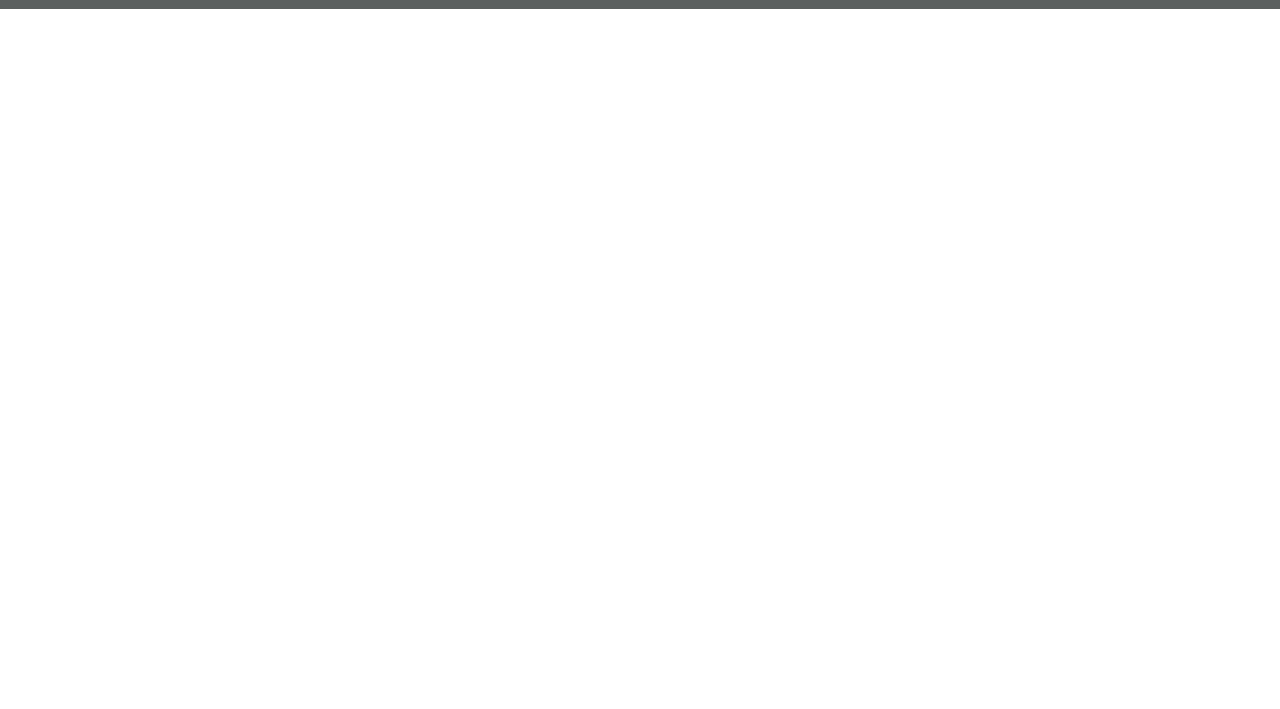
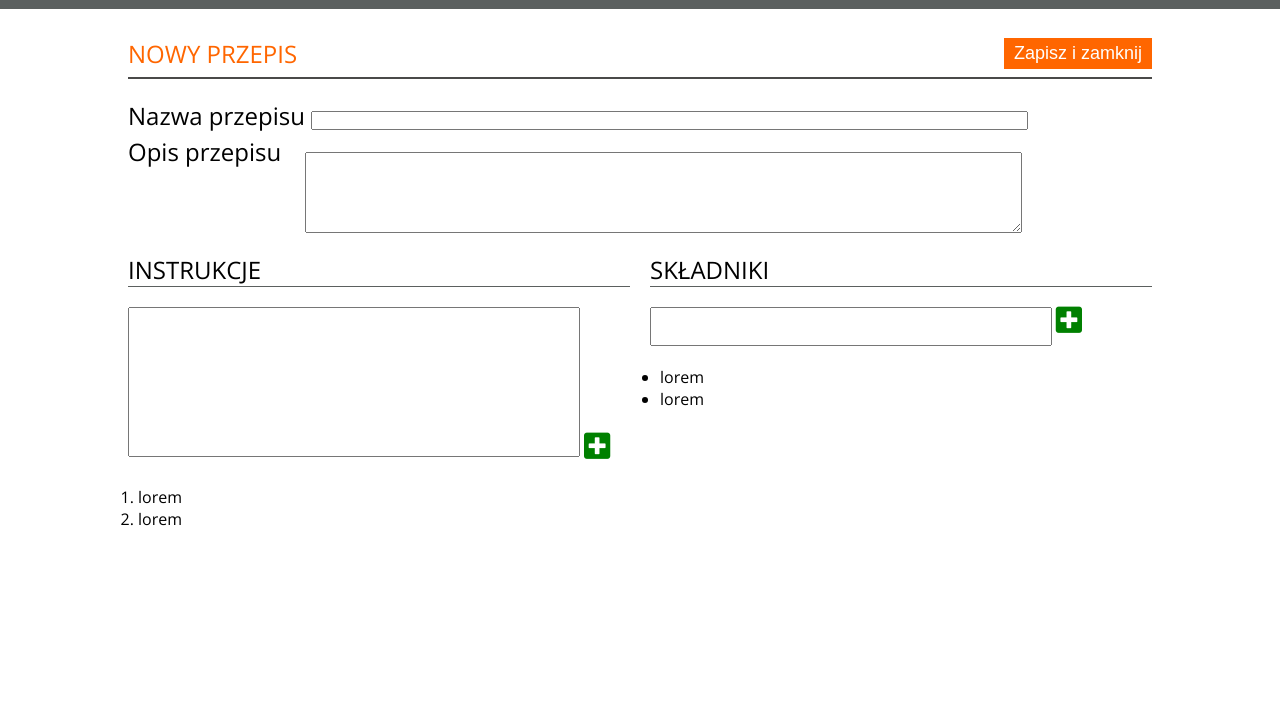
Before and after one commit to utheris/ScrumPractice, a website: page development/app.html in a window 1280 px wide. Shown: the part 91-800 px from the top of the page. Drawn offline with nearby package versions, Linux system fonts and the light colour scheme; files that its build step writes are made by us from their sources; a web font is replaced by a local one.

Commit message:
innitial adding_new_recipe_section

```diff
--- a/development/app.html
+++ b/development/app.html
@@ -1,17 +1,55 @@
 <!DOCTYPE html>
 <html lang="pl">
+
 <head>
   <meta charset="UTF-8" />
   <meta name="viewport" content="width=device-width, initial-scale=1.0" />
   <meta http-equiv="X-UA-Compatible" content="ie=edge" />
   <title>Zaplanuj Jedzonko</title>
+  <link rel="stylesheet" href="https://use.fontawesome.com/releases/v5.3.1/css/all.css"
+    integrity="sha384-mzrmE5qonljUremFsqc01SB46JvROS7bZs3IO2EmfFsd15uHvIt+Y8vEf7N7fWAU" crossorigin="anonymous" />
   <link rel="stylesheet" href="./css/main.css" />
 </head>
+
 <body>
   <header>
-      <h1>Hello App!</h1>
   </header>
+  <section class="add-recipe">
+    <div class="top-bar">
+      <h3>Nowy przepis</h3><button class="btn-closensave">Zapisz i zamknij</button>
+    </div>
+    <div class="recipe-name"><label>Nazwa przepisu </label><input type="text" maxlength="50"></div>
+    <div class="recipe-about"><label>Opis przepisu </label><textarea name="about-recipe" rows="5"
+        maxlength="250"></textarea>
+    </div>
+    <div class="recipe-container">
+      <div class="instrucions">
+        <h3>Instrukcje</h3>
+        <div class="instructions-container">
+          <textarea type="text" maxlength="150" class="instructions-input"></textarea>
+          <a href="" class="instructions-add"><i class="fas fa-plus-square"></i></a>
+        </div>
+        <ol class="instructions-list">
+          <li>lorem</li>
+          <li>lorem</li>
+        </ol>
+      </div>
+      <div class="indigrients">
+        <h3>Składniki</h3>
+        <div class="indigrients-container">
+          <input type="text" maxlength="150">
+          <a href="" class="indigrients-add"><i class="fas fa-plus-square"></i></a>
+        </div>
+        <ul class="indigrients-list">
+          <li>lorem</li>
+          <li>lorem
 
+          </li>
+        </ul>
+      </div>
+    </div>
+  </section>
   <script src="./js/app.js"></script>
 </body>
+
 </html>
--- /dev/null
+++ b/development/scss/elements/_add-recipit.scss
@@ -0,0 +1,108 @@
+.add-recipe {
+    margin: 0 auto;
+    width: 80vw;
+}
+
+.top-bar {
+    margin: 20px 0;
+    display: flex;
+    justify-content: space-between;
+    align-items: center;
+    height: 50px;
+    border-bottom: 2px solid $topBarTextColor;
+
+    h3 {
+        font-weight: normal;
+        font-size: 24px;
+        text-transform: uppercase;
+        color: #ff6600;
+    }
+
+    .btn-closensave {
+        font-size: 18px;
+        font-weight: bald;
+        padding: 5px 10px;
+        border: none;
+        color: #fff;
+        background-color: #ff6600;
+    }
+}
+
+.recipe-name {
+    margin-bottom: 20px;
+
+    label {
+        font-size: 24px;
+    }
+
+    input {
+        width: 70%;
+    }
+}
+
+.recipe-about {
+    display: flex;
+
+    label {
+        line-height: 0;
+        font-size: 24px;
+    }
+
+    textarea {
+        padding: 2px;
+        margin-left: 24px;
+        width: 70%;
+    }
+}
+
+.recipe-container {
+    margin: 20px auto;
+    display: flex;
+
+
+    h3 {
+        font-size: 24px;
+        text-transform: uppercase;
+        font-weight: normal;
+        border-bottom: 1px solid #5B605F;
+    }
+
+    .instrucions {
+        width: 50%;
+
+        .instructions-container {
+            margin-top: 20px;
+
+            .instructions-input {
+                width: 90%;
+                height: 150px;
+                padding: 10px;
+                resize: none;
+            }
+
+
+        }
+    }
+
+    .indigrients {
+        margin-left: 20px;
+        width: 50%;
+
+        input {
+            margin-top: 20px;
+            width: 80%;
+            padding: 10px;
+        }
+    }
+
+    .instructions-list,
+    .indigrients-list {
+        margin: 20px 10px;
+    }
+}
+
+.instructions-add,
+.indigrients-add {
+    font-size: 30px;
+    color: green;
+}
--- a/development/scss/elements/_base.scss
+++ b/development/scss/elements/_base.scss
@@ -6,3 +6,4 @@
 @import './section_CTA_button';
 @import './section_features';
 @import './section_newsletter';
+@import './add-recipit'
--- a/development/scss/generic/_reset.scss
+++ b/development/scss/generic/_reset.scss
@@ -8,6 +8,6 @@ a {
   text-decoration: none;
 }
 
-ul, ol {
-  list-style: none;
-}
+// ul, ol {
+//   list-style: none;
+// }
--- a/development/scss/settings/_colors.scss
+++ b/development/scss/settings/_colors.scss
@@ -9,7 +9,7 @@ $footerBgColor: #4a4a49;
 $footerTextColor: #FBFBF6;
 $footerLinkTextColor: #FF6600;
 $newsletterBgColor: #5B605F;
-
+$addRecipitTopBar: #FF6600;
 $aboutImageBgColor: #4a4a49;
 $aboutBgColor: #EBEBEB;
 // Do zrobienia - kolory app
```
Lines whose indentation alone changed are shown as unchanged.
